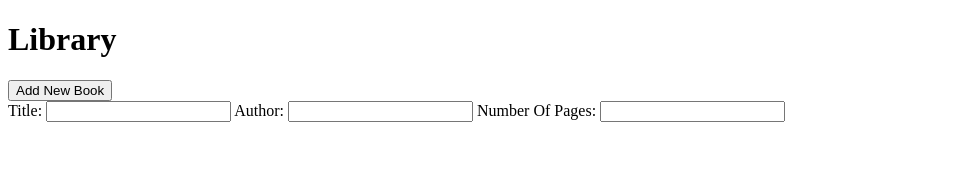
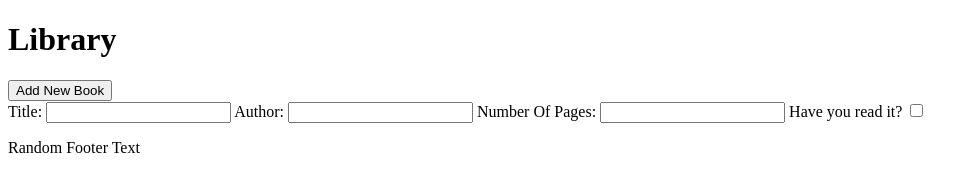
Before and after one commit to HaidarAli1/libraryApp, a plain HTML site: page index.html in a window 1280 px wide. Shown: the whole page, without its empty margins (0-978 px from the left). Drawn offline with Linux system fonts and the light colour scheme.

Commit message:
footer, gridBooks, haveRead on forms

```diff
--- a/index.html
+++ b/index.html
@@ -4,6 +4,7 @@
     <meta charset="UTF-8">
     <meta name="viewport" content="width=device-width, initial-scale=1.0">
     <link rel="stylesheet" type="text/css" href="style.css">
+    <script src="index.js" defer></script>
     <title>Library</title>
 </head>
 <body>
@@ -13,15 +14,21 @@
 
     <button>Add New Book</button>
 
-    <form action="" method="post">
+    <form action="" method="post" class="form">
         <label for="title">Title:</label>
         <input type="text" id="title">
-
         <label for="author">Author:</label>
         <input type="text" id="author">
-
         <label for="numberOfPages">Number Of Pages:</label>
         <input type="number" id="numberOfPages">
+        <label for="haveRead">Have you read it?</label>
+        <input type="checkbox" id="haveRead" name="read">
     </form>
+
+    <div class="viewBooks"></div>
+
+    <div class="footer">
+        <p>Random Footer Text</p>
+    </div>
 </body>
 </html>
```
